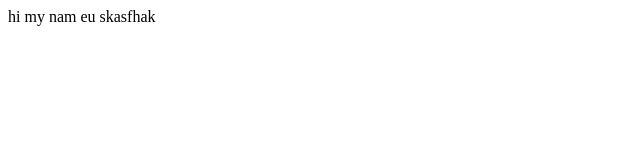
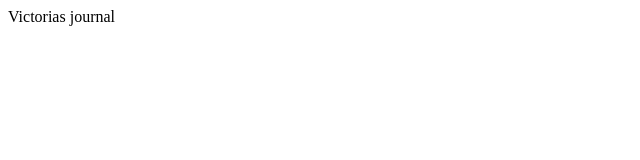
Before and after one commit to MALIK-ABDULREHMAN/html1, a plain HTML site: page index.html in a window 1280 px wide. Shown: the full height of the page, 0-640 px from the left. Drawn offline with Linux system fonts and the light colour scheme.

Commit message:
Update index.html

```diff
--- a/index.html
+++ b/index.html
@@ -1,7 +1,9 @@
 <html>
     <head>
         <link rel = "stylesheet" href = "task4.css">
-        <h>
-            hi my nam eu skasfhak
-        </h>
+        <div id = "outer">
+        <div id = "j">
+            Victorias journal
+        </div>
+        </div>
 </html>
```
